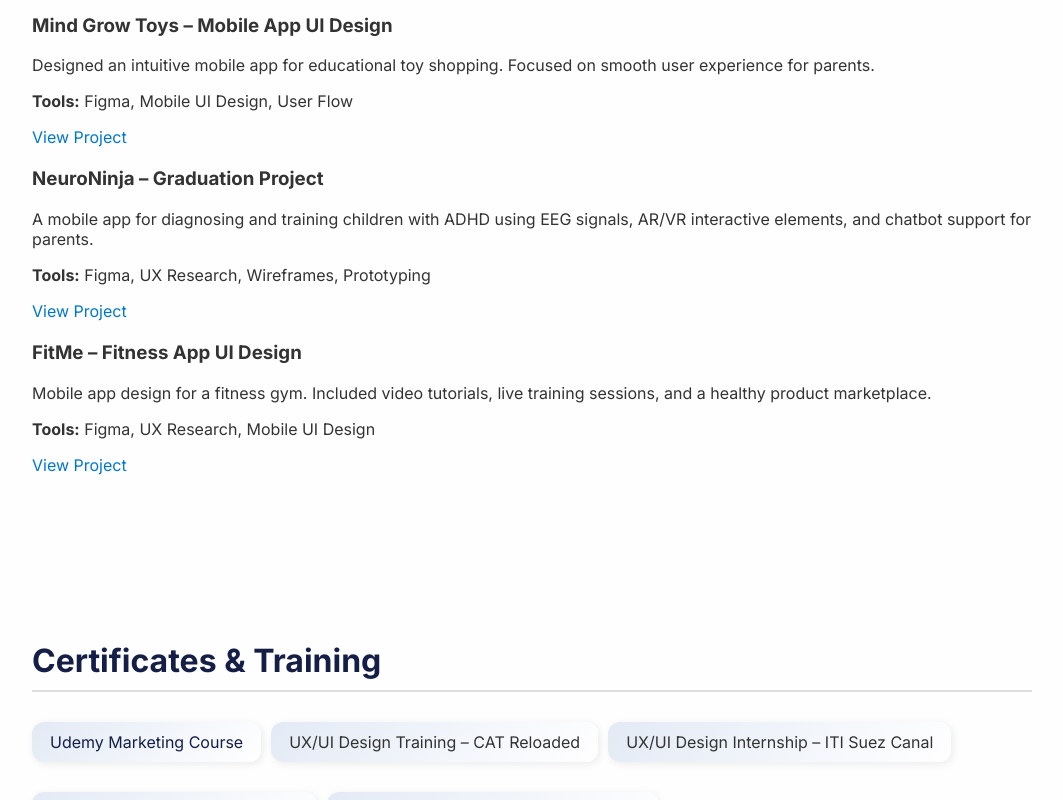
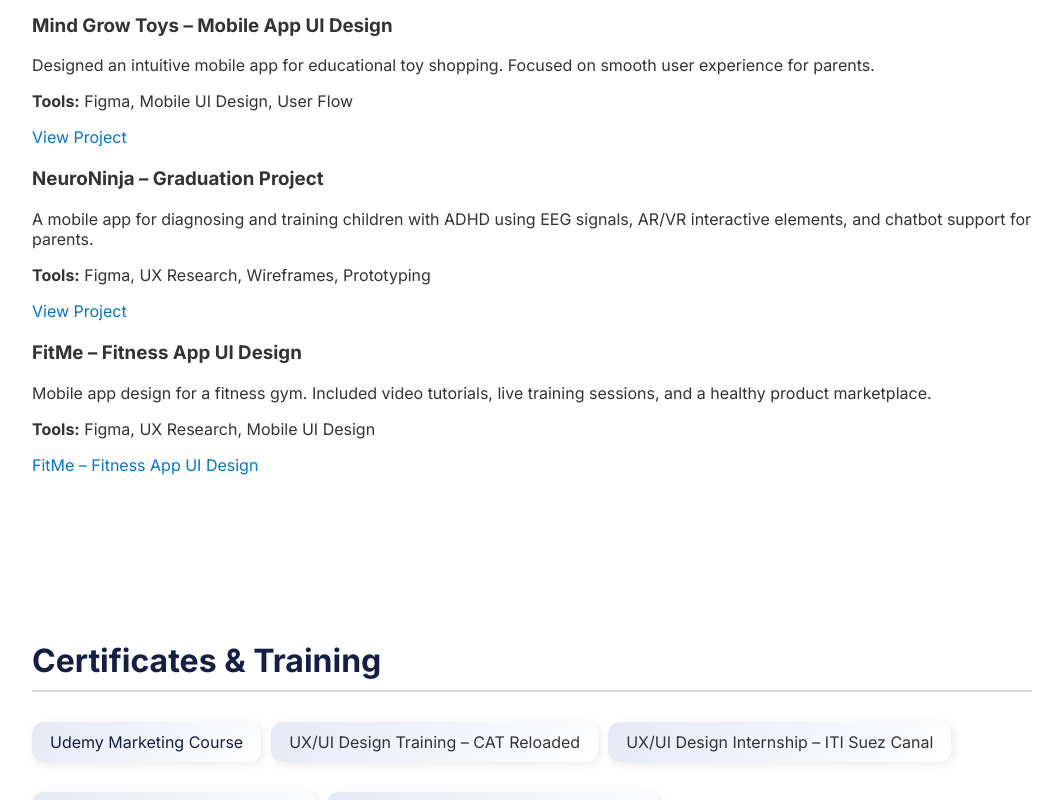
Before and after one commit to NadaAbdelrazek1/portfolio, a plain HTML site: page index.html in a window 1280 px wide. Shown: the part 1094-1894 px from the top of the page, without its empty margins (108-1171 px from the left). Drawn offline with Linux system fonts and the light colour scheme.

Commit message:
Update index.html

```diff
--- a/index.html
+++ b/index.html
@@ -110,7 +110,7 @@
 <body>
   <header>
     <h1>Nada Abdelrazek</h1>
-    <p>UX/UI Designer | CS Student | Content Creator</p>
+    <p>UX/UI Designer | Computer Science Graduate | Content Creator</p>
   </header>
 
   <section class="about">
@@ -154,7 +154,10 @@
       <h3>FitMe – Fitness App UI Design</h3>
       <p>Mobile app design for a fitness gym. Included video tutorials, live training sessions, and a healthy product marketplace.</p>
       <p><strong>Tools:</strong> Figma, UX Research, Mobile UI Design</p>
-      <p><a href="https://drive.google.com/file/d/1NKLNTrV-ftbsCWlJEtAf0HTQHwNY7q7E/view" target="_blank">View Project</a></p>
+      <p><a href="https://drive.google.com/file/d/1udTe4q-pavJjl2gsehvbl0etUTFgTR3h/view" target="_blank">
+  FitMe – Fitness App UI Design
+</a>
+</p>
     </div>
   </section>
 
```
